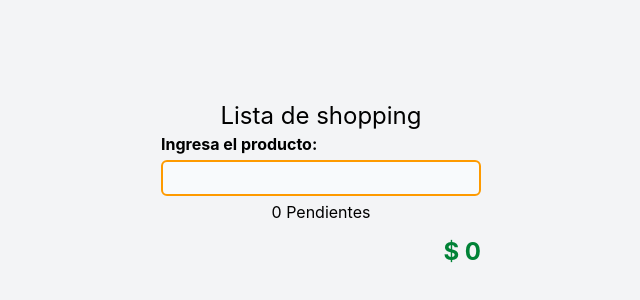
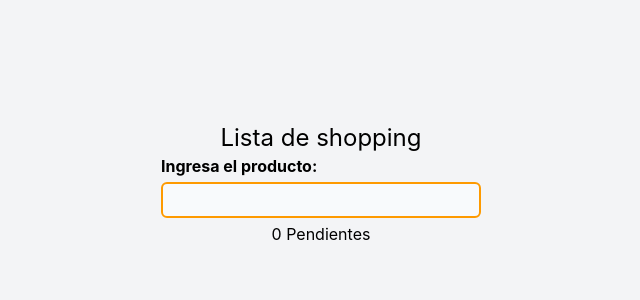
Before and after one commit to pmarino2013/typescript-intro, a React (Vite) app: page / in a window 1280 px wide. Shown: the part 216-516 px from the top of the page, without its empty margins (319-959 px from the left). Built offline with nearby package versions, Linux system fonts and the light colour scheme.

Commit message:
Eliminar producto y condicional de importe mayor a cero

```diff
--- a/src/App.tsx
+++ b/src/App.tsx
@@ -40,11 +40,16 @@ const App = () => {
     );
   };
 
+  const borrarProducto = (id: number) => {
+    setProducts((prod) => prod.filter((item) => item.id != id));
+  };
+
   const pendientes: number = products.filter((item) => !item.check).length;
   const total: number = products.reduce(
     (accum, valor) => accum + valor.importe,
     0,
   );
+
   return (
     <main className="bg-gray-100">
       <section className="min-h-screen flex flex-col justify-center items-center">
@@ -61,12 +66,14 @@ const App = () => {
             key={item.id}
             actualizarProducto={actualizarProducto}
             actualizarImporte={actualizarImporte}
+            borrarProducto={borrarProducto}
           />
         ))}
-        {/* Tarjetas de productos  */}
-        <div className="w-80 text-end mt-3">
-          <p className="text-2xl font-bold text-green-700">$ {total}</p>
-        </div>
+        {total > 0 && (
+          <div className="w-80 text-end mt-3">
+            <p className="text-2xl font-bold text-green-700">$ {total}</p>
+          </div>
+        )}
       </section>
     </main>
   );
--- a/src/components/CardShop.tsx
+++ b/src/components/CardShop.tsx
@@ -6,11 +6,13 @@ type CardProps = {
   product: Product;
   actualizarProducto: (id: number) => void;
   actualizarImporte: (id: number, valor: number) => void;
+  borrarProducto: (id: number) => void;
 };
 const CardShop = ({
   product,
   actualizarProducto,
   actualizarImporte,
+  borrarProducto
 }: CardProps) => {
   //asignamos el tipo de las props
   const { nombre, id, check, importe } = product;
@@ -45,7 +47,7 @@ const CardShop = ({
             onChange={() => actualizarProducto(id)}
           />
         </form>
-        <button className="border-2 size-5 bg-red-600 border-red-600 flex justify-center items-center hover:scale-110 transition">
+        <button className="border-2 size-5 bg-red-600 border-red-600 flex justify-center items-center hover:scale-110 transition" onClick={()=>borrarProducto(id)}>
           <span className="text-red-50">X</span>
         </button>
       </div>
```
